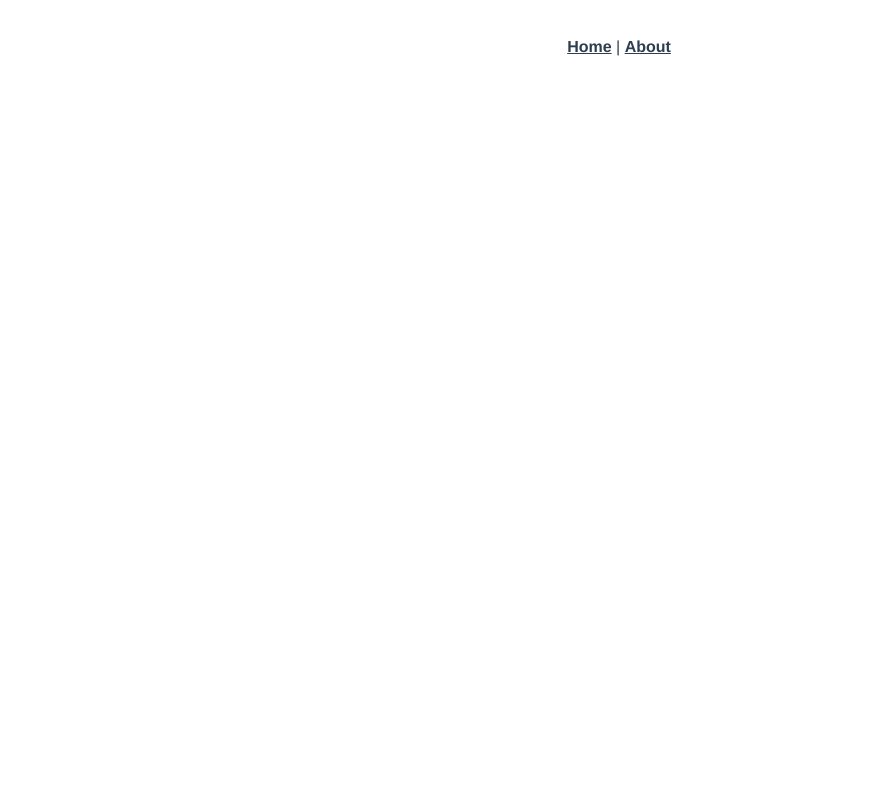
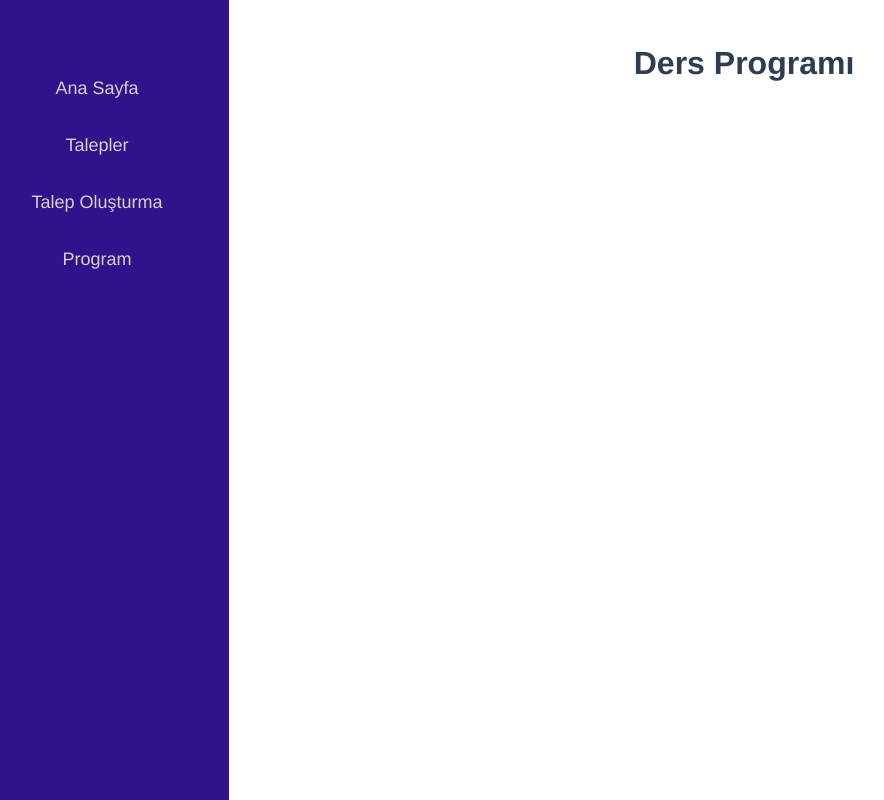
Before and after one commit to magurow/gradproject, a Vue app: page /program in a window 1280 px wide. Before the commit this address had no page. Shown: the whole page, without its empty margins (21-905 px from the left). Built offline with nearby package versions, Linux system fonts and the light colour scheme.

Commit message:
projectinit

```diff
--- a/src/App.vue
+++ b/src/App.vue
@@ -1,10 +1,19 @@
 <template>
-  <nav>
-    <router-link to="/">Home</router-link> |
-    <router-link to="/about">About</router-link>
-  </nav>
-  <router-view/>
+  <div id="app">
+    <Sidebar />
+  </div>
+  <router-view class="content" />
 </template>
+
+<script>
+import Sidebar from "./components/SideBar.vue";
+
+export default {
+  components: {
+    Sidebar,
+  },
+};
+</script>
 
 <style>
 #app {
@@ -14,17 +23,8 @@
   text-align: center;
   color: #2c3e50;
 }
-
-nav {
-  padding: 30px;
-}
-
-nav a {
-  font-weight: bold;
-  color: #2c3e50;
-}
-
-nav a.router-link-exact-active {
-  color: #42b983;
+.content {
+  margin-left: 250px; /* Adjust the margin based on your sidebar width */
+  padding: 16px;
 }
 </style>
--- a/src/components/HelloWorld.vue
+++ /dev/null
@@ -1,58 +0,0 @@
-<template>
-  <div class="hello">
-    <h1>{{ msg }}</h1>
-    <p>
-      For a guide and recipes on how to configure / customize this project,<br>
-      check out the
-      <a href="https://cli.vuejs.org" target="_blank" rel="noopener">vue-cli documentation</a>.
-    </p>
-    <h3>Installed CLI Plugins</h3>
-    <ul>
-      <li><a href="https://github.com/vuejs/vue-cli/tree/dev/packages/%40vue/cli-plugin-babel" target="_blank" rel="noopener">babel</a></li>
-      <li><a href="https://github.com/vuejs/vue-cli/tree/dev/packages/%40vue/cli-plugin-router" target="_blank" rel="noopener">router</a></li>
-    </ul>
-    <h3>Essential Links</h3>
-    <ul>
-      <li><a href="https://vuejs.org" target="_blank" rel="noopener">Core Docs</a></li>
-      <li><a href="https://forum.vuejs.org" target="_blank" rel="noopener">Forum</a></li>
-      <li><a href="https://chat.vuejs.org" target="_blank" rel="noopener">Community Chat</a></li>
-      <li><a href="https://twitter.com/vuejs" target="_blank" rel="noopener">Twitter</a></li>
-      <li><a href="https://news.vuejs.org" target="_blank" rel="noopener">News</a></li>
-    </ul>
-    <h3>Ecosystem</h3>
-    <ul>
-      <li><a href="https://router.vuejs.org" target="_blank" rel="noopener">vue-router</a></li>
-      <li><a href="https://vuex.vuejs.org" target="_blank" rel="noopener">vuex</a></li>
-      <li><a href="https://github.com/vuejs/vue-devtools#vue-devtools" target="_blank" rel="noopener">vue-devtools</a></li>
-      <li><a href="https://vue-loader.vuejs.org" target="_blank" rel="noopener">vue-loader</a></li>
-      <li><a href="https://github.com/vuejs/awesome-vue" target="_blank" rel="noopener">awesome-vue</a></li>
-    </ul>
-  </div>
-</template>
-
-<script>
-export default {
-  name: 'HelloWorld',
-  props: {
-    msg: String
-  }
-}
-</script>
-
-<!-- Add "scoped" attribute to limit CSS to this component only -->
-<style scoped>
-h3 {
-  margin: 40px 0 0;
-}
-ul {
-  list-style-type: none;
-  padding: 0;
-}
-li {
-  display: inline-block;
-  margin: 0 10px;
-}
-a {
-  color: #42b983;
-}
-</style>
--- /dev/null
+++ b/src/components/SideBar.vue
@@ -0,0 +1,37 @@
+<template>
+  <div class="sidebar">
+    <router-link to="/">Ana Sayfa</router-link>
+    <router-link :to="{ name: 'Talepler' }">Talepler</router-link>
+    <router-link :to="{ name: 'TalepOluşturma' }">Talep Oluşturma</router-link>
+    <router-link :to="{ name: 'Program' }">Program</router-link>
+  </div>
+</template>
+
+<script>
+export default {};
+</script>
+
+<style scoped>
+/* Add your component-specific styles here */
+.sidebar {
+  height: 100%;
+  width: 250px;
+  position: fixed;
+  top: 0;
+  left: 0;
+  background-color: #32118d;
+  padding-top: 60px;
+}
+
+.sidebar a {
+  padding: 18px 32px 18px 18px;
+  text-decoration: none;
+  font-size: 18px;
+  color: #d4d4d4;
+  display: block;
+}
+
+.sidebar a:hover {
+  color: #ffffff;
+}
+</style>
--- a/src/router/index.js
+++ b/src/router/index.js
@@ -1,19 +1,29 @@
 import { createRouter, createWebHistory } from 'vue-router'
-import HomeView from '../views/HomeView.vue'
+import AnaSayfa from '../views/AnaSayfa.vue'
+import Talepler from '../views/Talepler.vue'
+import TalepOluşturma from '../views/TalepOluşturma.vue'
+import Program from '../views/Program.vue'
 
 const routes = [
   {
     path: '/',
-    name: 'home',
-    component: HomeView
+    name: 'AnaSayfa',
+    component: AnaSayfa
   },
   {
-    path: '/about',
-    name: 'about',
-    // route level code-splitting
-    // this generates a separate chunk (about.[hash].js) for this route
-    // which is lazy-loaded when the route is visited.
-    component: () => import(/* webpackChunkName: "about" */ '../views/AboutView.vue')
+    path: '/talepler',
+    name: 'Talepler',
+    component: Talepler
+  },
+  {
+    path: '/talep_oluşturma',
+    name: 'TalepOluşturma',
+    component: TalepOluşturma
+  },
+  {
+    path: '/program',
+    name: 'Program',
+    component: Program
   }
 ]
 
--- a/src/views/AboutView.vue
+++ /dev/null
@@ -1,5 +0,0 @@
-<template>
-  <div class="about">
-    <h1>This is an about page</h1>
-  </div>
-</template>
--- /dev/null
+++ b/src/views/AnaSayfa.vue
@@ -0,0 +1,14 @@
+<template>
+  <div class="Anasayfa">
+    <h1>Ana Sayfa</h1>
+    <p>lorem ipsum</p>
+    <p>lorem ipsum</p>
+  </div>
+</template>
+
+<script>
+export default {
+  name: 'Anasayfa',
+  components: { }
+}
+</script>
--- a/src/views/HomeView.vue
+++ /dev/null
@@ -1,18 +0,0 @@
-<template>
-  <div class="home">
-    <img alt="Vue logo" src="../assets/logo.png">
-    <HelloWorld msg="Welcome to Your Vue.js App"/>
-  </div>
-</template>
-
-<script>
-// @ is an alias to /src
-import HelloWorld from '@/components/HelloWorld.vue'
-
-export default {
-  name: 'HomeView',
-  components: {
-    HelloWorld
-  }
-}
-</script>
--- /dev/null
+++ b/src/views/Program.vue
@@ -0,0 +1,12 @@
+<template>
+  <div class="Program">
+    <h1>Ders Programı</h1>
+  </div>
+</template>
+
+<script>
+export default {
+  name: 'Program',
+  components: { }
+}
+</script>
--- /dev/null
+++ b/src/views/TalepOluşturma.vue
@@ -0,0 +1,42 @@
+<template>
+  <div class="talepOluşturma">
+  <h1>Talep Oluşturun</h1>
+  <form>
+    <label>
+      <textarea type="text" required v-model="talep" class="inputField">
+      Talep oluşturunuz.
+      </textarea>
+    </label>
+  </form>
+</div>
+</template>
+
+<script>
+
+import { ref } from 'vue';
+
+export default {
+  setup() {
+    const talep = ref( ' ' )
+
+    return { talep }
+  }
+
+}
+</script>
+
+<style>
+.talepOluşturma{
+  width: 300px;
+  background-color: #e6e6e6;
+  border-radius: 5px;
+  color: rgb(0, 0, 0);
+  padding-right: 24px;
+  margin-left: 50%;
+}
+.inputField{
+  resize: none;
+  padding: 100px 100px 200px 0px;
+}
+
+</style>
--- /dev/null
+++ b/src/views/Talepler.vue
@@ -0,0 +1,6 @@
+<template>
+  <div class="Talepler">
+    <h1>Talepler</h1>
+    <p>lorem ipsum</p>
+  </div>
+</template>
```
